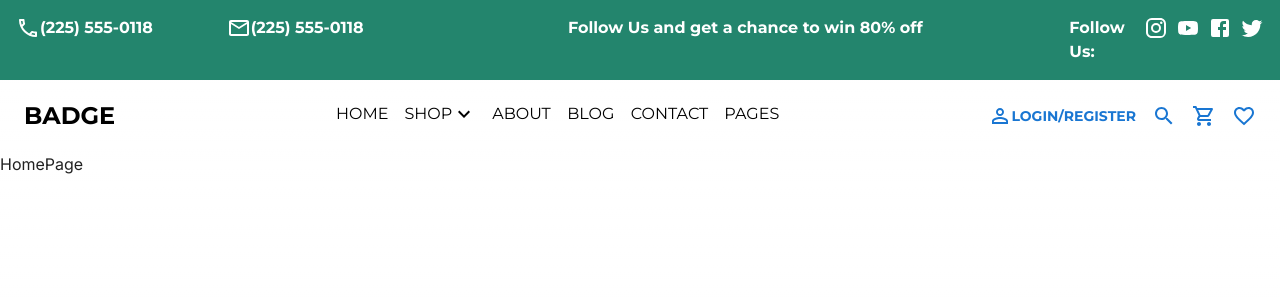
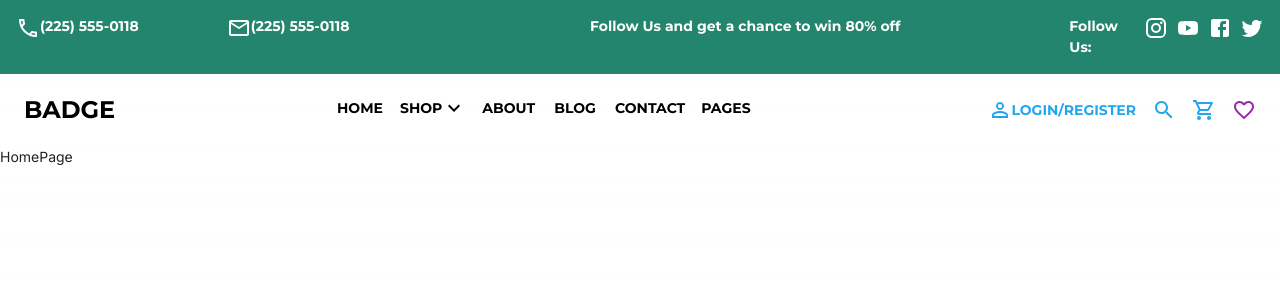
Before and after one commit to wabihaime/badge-app-jayme, a Next.js app: page /homepage in a window 1280 px wide. Shown: the top 300 px of the page. Built offline with nearby package versions, Linux system fonts and the light colour scheme.

Commit message:
modify some theme values

```diff
--- a/src/components/nav/navbar/NavBarDesktop.tsx
+++ b/src/components/nav/navbar/NavBarDesktop.tsx
@@ -27,8 +27,8 @@ export default function NavBarDesktop() {
       </Grid>
       <Grid item md>
         {links.map((link: NavType) => (
-          <Button sx={{ color: "black" }}>
-            <Typography>{link.label}</Typography>
+          <Button sx={{ color: "black", fontWeight: "bold" }}>
+            {link.label}
             {link.subRoutes && <KeyboardArrowDown />}
           </Button>
         ))}
@@ -44,7 +44,7 @@ export default function NavBarDesktop() {
         <IconButton color="primary">
           <ShoppingCartOutlined />
         </IconButton>
-        <IconButton color="primary">
+        <IconButton color="secondary">
           <FavoriteBorder />
         </IconButton>
       </Grid>
--- a/src/providers.tsx
+++ b/src/providers.tsx
@@ -12,10 +12,20 @@ interface ProvidersProps {
 const theme = createTheme({
   typography: {
     fontFamily: ["Montserrat", "sans-serif"].join(","),
-    fontSize: 14,
+    body1: {
+      fontSize: 14,
+    },
+    button: {
+      fontSize: 14,
+    },
     h1: {
       fontSize: "24px",
       fontWeight: "bold",
+    },
+  },
+  palette: {
+    primary: {
+      main: "#23A6F0",
     },
   },
 });
```
